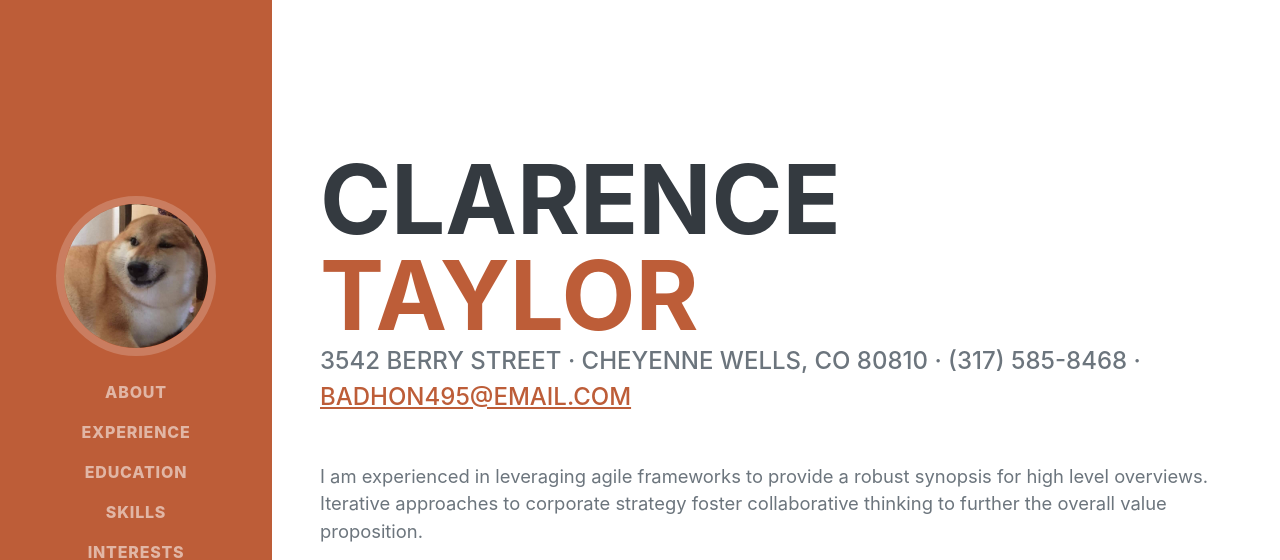
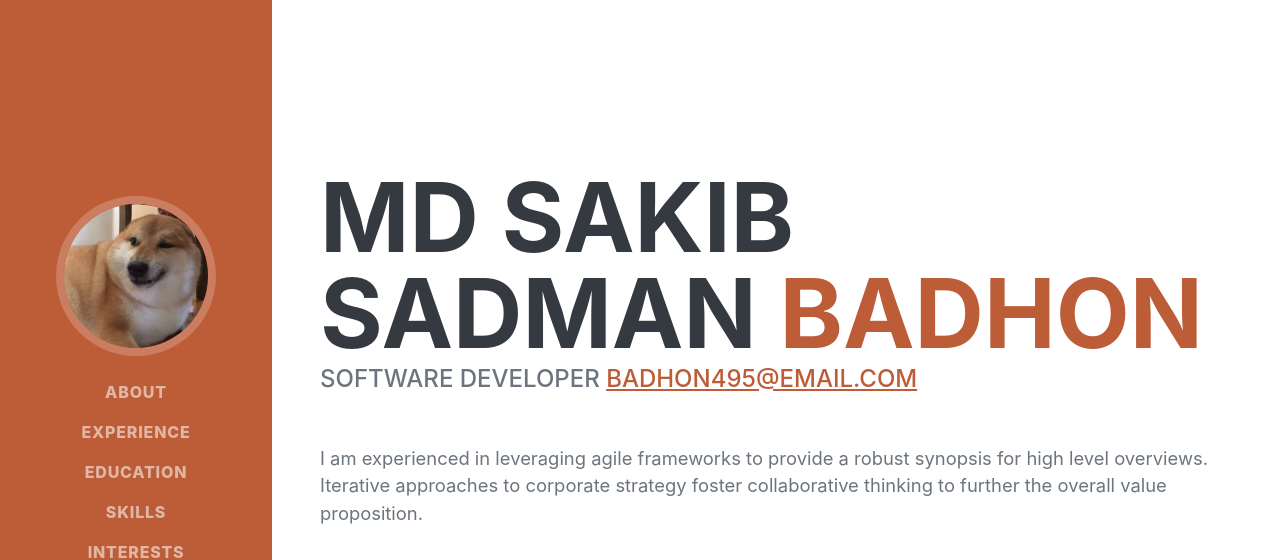
Before and after one commit to badhon496/badhon496.github.io, a plain HTML site: page index.html in a window 1280 px wide. Shown: the top 560 px of the page. Drawn offline with nearby package versions, Linux system fonts and the light colour scheme; a web font is replaced by a local one.

Commit message:
Update index.html

```diff
--- a/index.html
+++ b/index.html
@@ -40,11 +40,11 @@
             <section class="resume-section" id="about">
                 <div class="resume-section-content">
                     <h1 class="mb-0">
-                        Clarence
-                        <span class="text-primary">Taylor</span>
+                        Md Sakib Sadman
+                        <span class="text-primary">Badhon</span>
                     </h1>
                     <div class="subheading mb-5">
-                        3542 Berry Street · Cheyenne Wells, CO 80810 · (317) 585-8468 ·
+                        Software Developer
                         <a href="badhon495@gmail.com">badhon495@email.com</a>
                     </div>
                     <p class="lead mb-5">I am experienced in leveraging agile frameworks to provide a robust synopsis for high level overviews. Iterative approaches to corporate strategy foster collaborative thinking to further the overall value proposition.</p>
```
